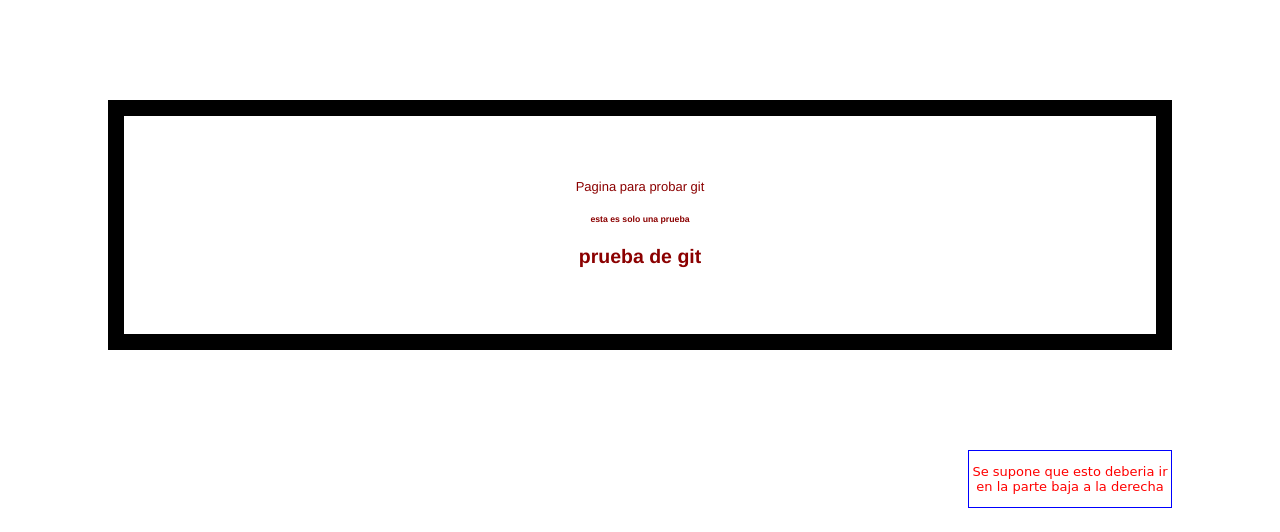
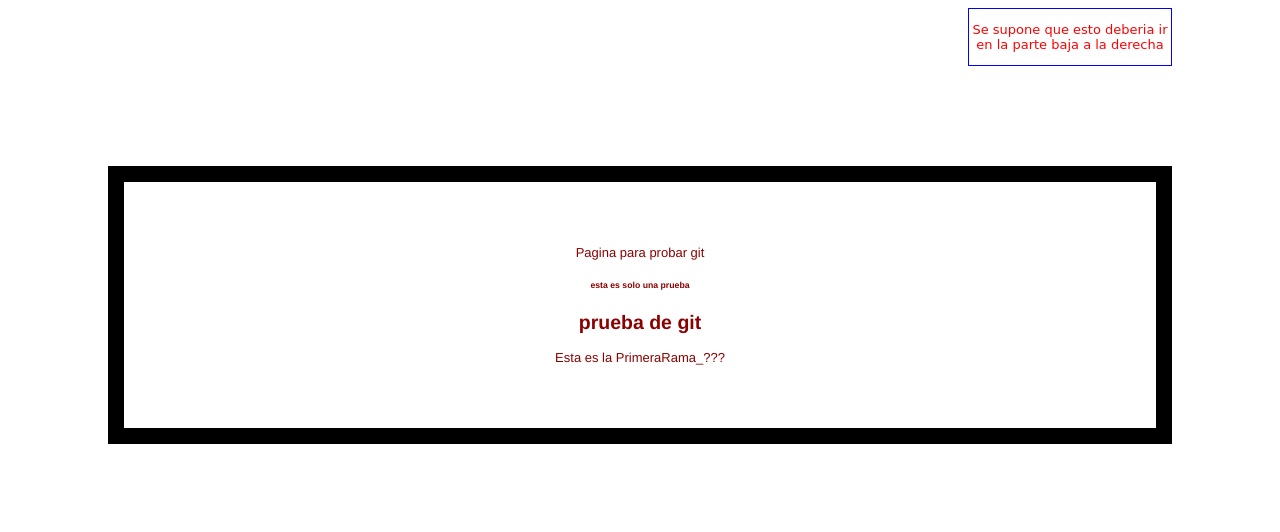
Before and after one commit to Lisbeth1996/Prueba, a plain HTML site: page index.html in a window 1280 px wide. Drawn offline with Linux system fonts and the light colour scheme.

Commit message:
Reinicio

```diff
--- a/index.html
+++ b/index.html
@@ -4,13 +4,15 @@
         <link rel="stylesheet" href="css/style.css">
     </head>
     <body>
+        <div id="containerDerecho">
+            <p>Se supone que esto deberia ir en la parte baja a la derecha</p>
+        </div>
         <div id="container">
             <p>Pagina para probar git</p>
             <h6>esta es solo una prueba</h6>
             <h2>prueba de git</h2>
+            <p>Esta es la PrimeraRama_???</p>
         </div>
-            <div id="containerDerecho">
-                <p>Se supone que esto deberia ir en la parte baja a la derecha</p>
-            </div>
+
     </body>
 </html>
```
